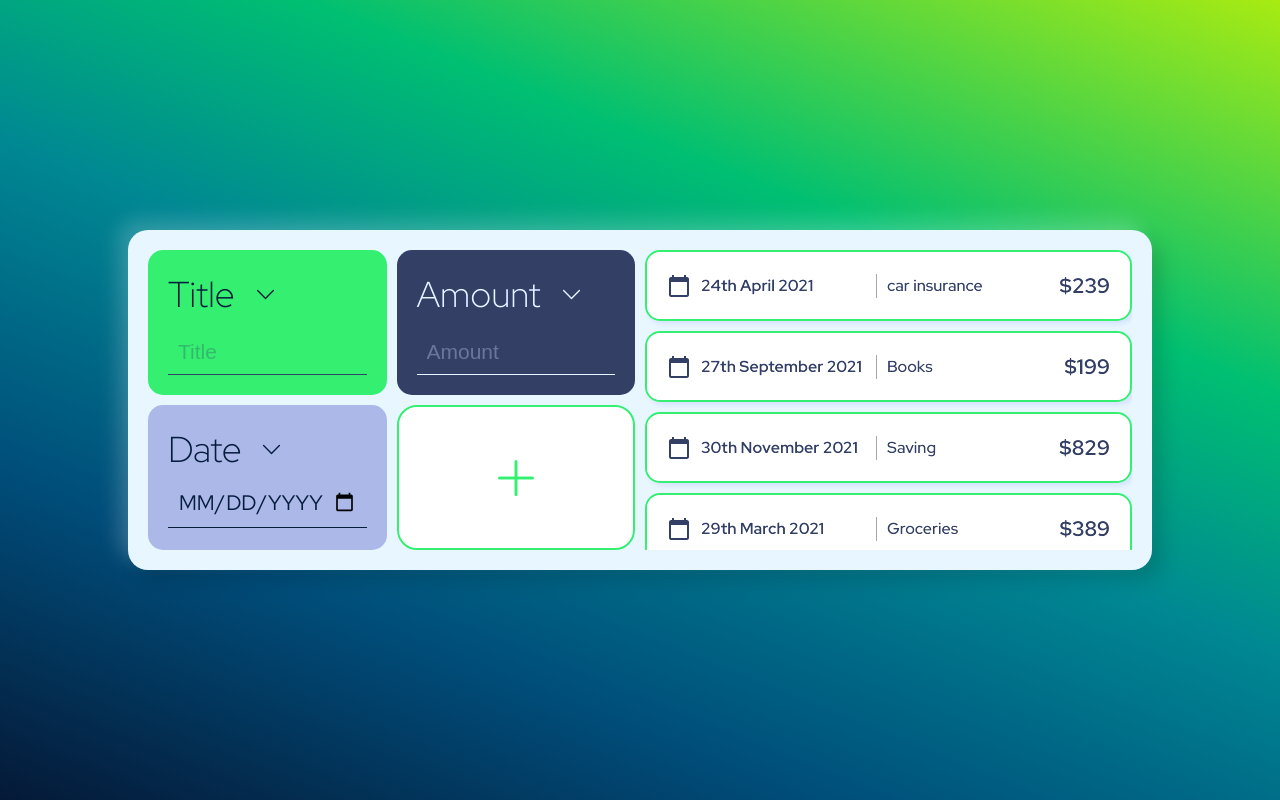
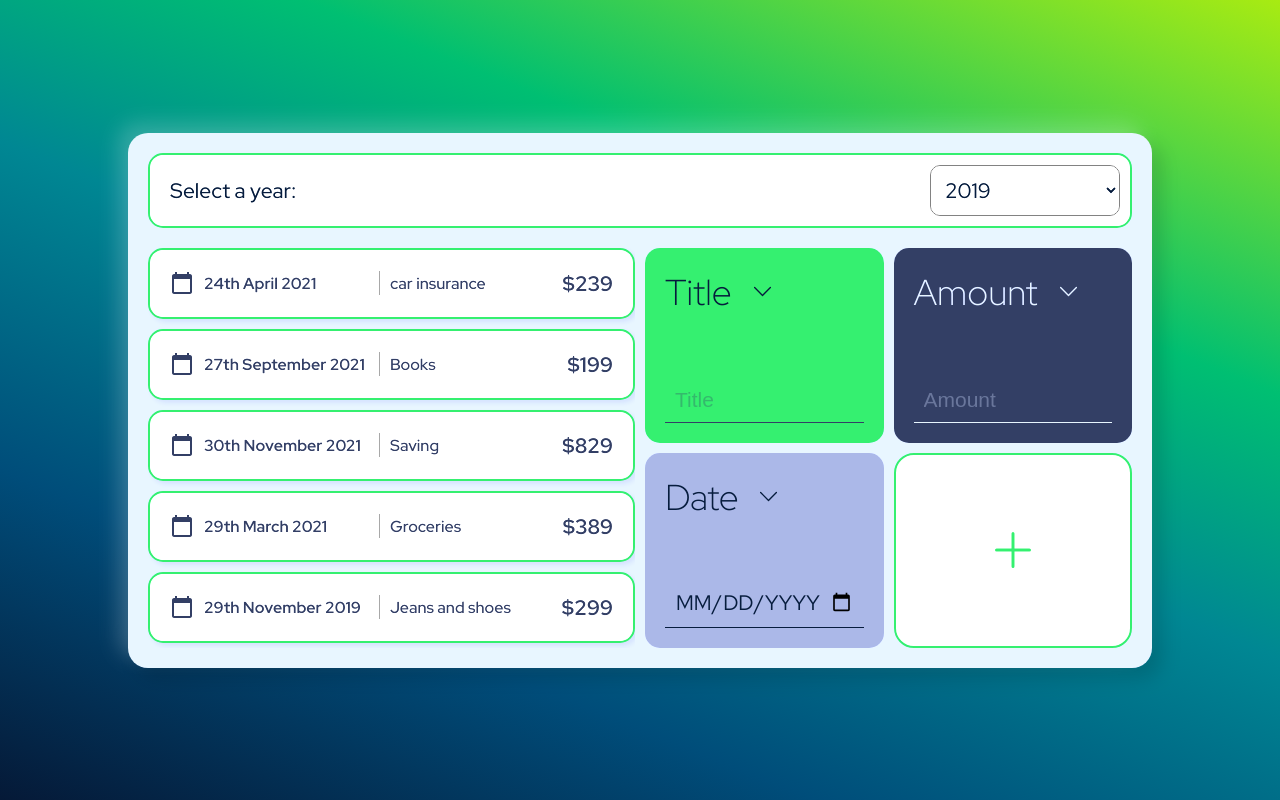
Before and after one commit to Mahyarnafisi/monthly-cost, a React (Create React App) app: page / in a window 1280 px wide. Built offline with nearby package versions, Linux system fonts and the light colour scheme.

Commit message:
initiate new components ExpenseFilter and style component

```diff
--- a/src/App.css
+++ b/src/App.css
@@ -1,15 +1,17 @@
 .App {
-  display: flex;
+  /* display: flex;
   align-items: center;
   justify-content: flex-start;
-  flex-direction: row;
+  flex-direction: row; */
+  display: grid;
+  grid-template-columns: repeat(2, 1fr);
   background-color: var(--color-text-white);
   padding: 2rem;
   width: 80vw;
   max-width: 130rem;
   min-width: 48rem;
   height: min-content;
-  max-height: 75rem;
+  /* max-height: 85rem; */
   border-radius: 2rem;
   box-shadow: 1rem 1rem 2rem #00000025, -1rem -1rem 2rem #ffffff30;
   filter: brightness(110%);
--- a/src/App.js
+++ b/src/App.js
@@ -2,6 +2,7 @@ import React from "react";
 import "./App.css";
 import Expenses from "./components/expenses/Expenses";
 import NewExpense from "./components/newExpense/NewExpense";
+import ExpenseFilter from "./components/expenses/ExpenseFilter";
 
 function App() {
   // Dummy data list
@@ -22,6 +23,7 @@ function App() {
   };
   return (
     <div className="App">
+      <ExpenseFilter />
       <NewExpense onAddExpenses={addExpensesHandler} />
       <Expenses item={expense} />
     </div>
--- /dev/null
+++ b/src/components/expenses/ExpenseFilter.js
@@ -0,0 +1,18 @@
+import React from "react";
+import "../../style/expenses/ExpenseFilter.css";
+function ExpenseFilter() {
+  return (
+    <div className="expense-filter">
+      <div className="expense-filter__dropdown">
+        <p>Select a year:</p>
+        <select name="" id="">
+          <option value="2019">2019</option>
+          <option value="2020">2020</option>
+          <option value="2021">2021</option>
+          <option value="2022">2022</option>
+        </select>
+      </div>
+    </div>
+  );
+}
+export default ExpenseFilter;
--- a/src/components/expenses/Expenses.js
+++ b/src/components/expenses/Expenses.js
@@ -1,6 +1,7 @@
 import React from "react";
 import ExpenseItem from "./ExpenseItem";
 import "../../style/expenses/Expenses.css";
+
 function Expenses(props) {
   return (
     <div className="expenses">
--- a/src/index.css
+++ b/src/index.css
@@ -38,7 +38,11 @@
   --mt-s: 1rem;
   --mt-m: 2rem;
   --mt-l: 4rem;
+
+  /* font family */
+--font: font-family: "Red Hat Display", sans-serif;
 }
+
 
 html {
   font-size: 62.5%;
--- /dev/null
+++ b/src/style/expenses/ExpenseFilter.css
@@ -0,0 +1,37 @@
+.expense-filter {
+  margin-bottom: 1rem;
+  grid-column: 1/-1;
+  grid-row: 1/2;
+}
+.expense-filter__dropdown {
+  display: flex;
+  align-items: center;
+  justify-content: space-between;
+  flex-flow: wrap;
+  padding: 1rem 1rem 1rem 2rem;
+  width: 100%;
+  border-radius: 1.5rem;
+  background-color: var(--color-white);
+  border: 2px solid var(--color-secondary);
+}
+
+.expense-filter__dropdown p {
+  font-size: var(--fs-m);
+  font-weight: var(--fw-medium);
+  color: var(--color-primary);
+}
+.expense-filter__dropdown select {
+  font-size: var(--fs-m);
+  font-family: var(--font);
+  width: 20%;
+  padding: 1rem;
+  border-radius: 1rem;
+  background-color: inherit;
+  color: var(--color-primary);
+  outline: none;
+  font-weight: var(--fw-medium);
+}
+
+.expense-filter__dropdown option {
+  font-weight: var(--fw-bold);
+}
--- a/src/style/expenses/Expenses.css
+++ b/src/style/expenses/Expenses.css
@@ -1,10 +1,12 @@
 .expenses {
   width: 100%;
-  height: 30rem;
+  height: 40rem;
   /* border: 1px solid red; */
   /* padding: 1rem; */
   /* border-radius: 2rem; */
   overflow-y: scroll;
+  grid-column: 1/2;
+  grid-row: 2/3;
 }
 .expenses::-webkit-scrollbar {
   display: none;
--- a/src/style/newexpense/NewExpense.css
+++ b/src/style/newexpense/NewExpense.css
@@ -1,4 +1,6 @@
 .newexpense {
   width: 100%;
-  height: 30rem;
+  height: 40rem;
+  grid-column: 2/3;
+  grid-row: 2/3;
 }
--- a/src/style/newexpense/NewExpenseForm.css
+++ b/src/style/newexpense/NewExpenseForm.css
@@ -93,9 +93,9 @@
   flex: 1;
   padding: 2rem;
   background-color: var(--color-primary-shade-2);
+  display: flex;
   align-items: flex-start;
   justify-content: space-between;
-  flex-flow: wrap column;
   flex-flow: wrap column;
   border-radius: 1.5rem;
   transition: inherit;
```
